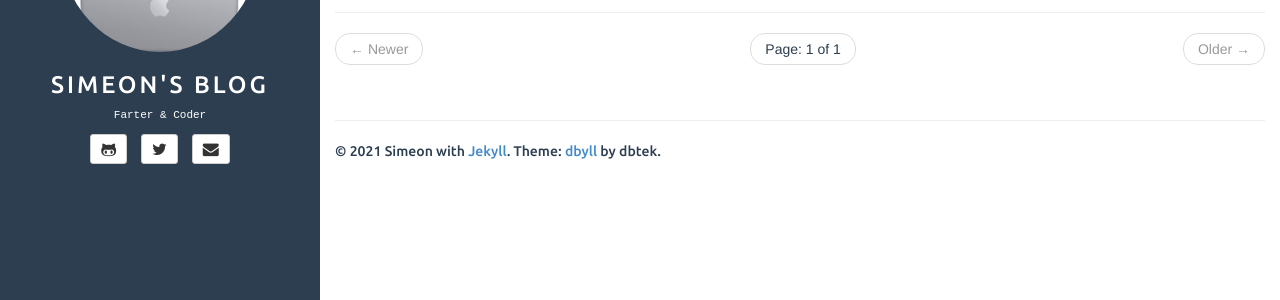
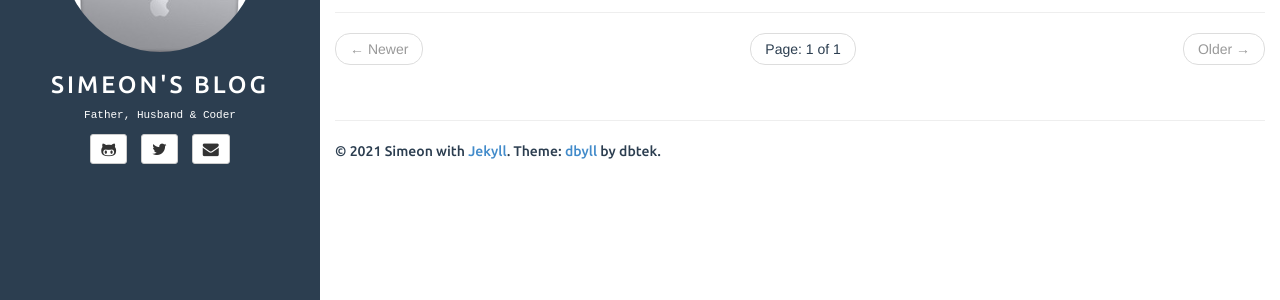
Before and after one commit to simeonlu/cocobyte, a Jekyll site: the page built from index.html, in a window 1280 px wide. Shown: the part 291-591 px from the top of the page. Built offline with Jekyll 4.4.1, drawn with Linux system fonts in a browser that asks for light colours; the list of posts is cut into pages by our own code.

Commit message:
Update _config.yml

```diff
--- a/_config.yml
+++ b/_config.yml
@@ -22,13 +22,17 @@ author:
   email: simeonlu@outlook.com
   github: simeonlu
   twitter: simeonlu
-  bio: Farter & Coder
+  bio: Father, Husband & Coder
   email_md5: 9a8d013d00b1dad185571d2eb5a9dbe1
 
 rss_path: feed.xml
 categories_path: categories.html
 tags_path: tags.html
-tags: iOS, Android, Kotlin, Others
+tags:
+  - iOS
+  - Android
+  - Kotlin
+  - Others
 
 # set it as url of an image
 #sidebar_background_image: https://www.dropbox.com/s/g9h23zrycedxtk5/sky.png?raw=1
```
